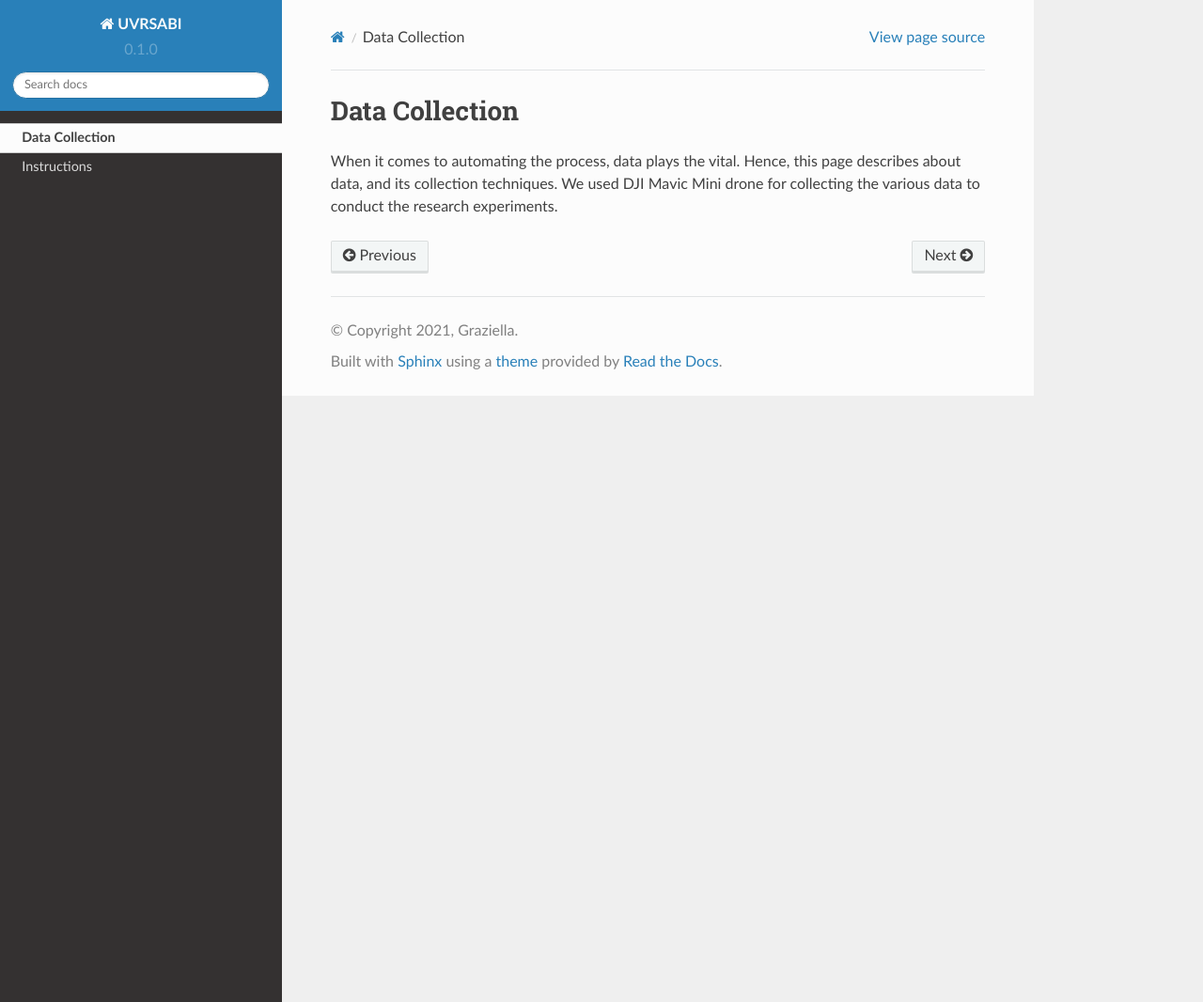
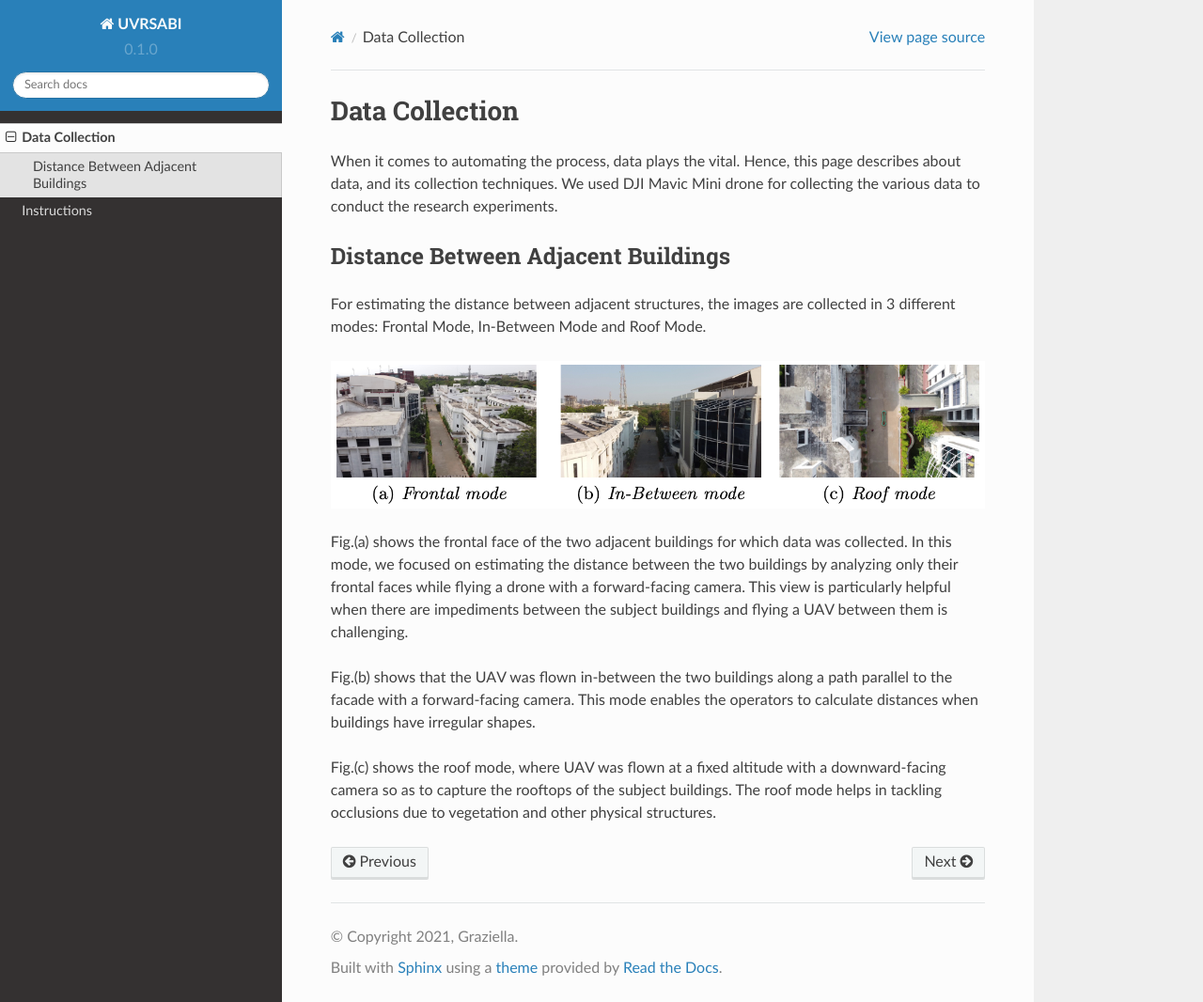
Before and after one commit to UVRSABI/uvrsabi-instructions, a Sphinx documentation site: the page built from docs/source/dataCollection.rst, in a window 1280 px wide and 1066 px high. Shown: the whole window at 94% size. Built offline with Sphinx 7.4.7 and the Read the Docs theme 2.0.0, drawn with Linux system fonts in a browser that asks for light colours.

Commit message:
Update dataCollection.rst

```diff
--- a/docs/source/dataCollection.rst
+++ b/docs/source/dataCollection.rst
@@ -3,3 +3,17 @@ Data Collection
 
 When it comes to automating the process, data plays the vital. Hence, this page describes about data, and its collection techniques.
 We used DJI Mavic Mini drone for collecting the various data to conduct the research experiments.
+
+
+Distance Between Adjacent Buildings
+-------------------------------------
+
+For estimating the distance between adjacent structures, the images are collected in 3 different modes: Frontal Mode, In-Between Mode and Roof Mode.
+
+.. image:: images/dataModes.png
+
+Fig.(a) shows the frontal face of the two adjacent buildings for which data was collected. In this mode, we focused on estimating the distance between the two buildings by analyzing only their frontal faces while flying a drone with a forward-facing camera. This view is particularly helpful when there are impediments between the subject buildings and flying a UAV between them is challenging.
+
+Fig.(b) shows that the UAV was flown in-between the two buildings along a path parallel to the facade with a forward-facing camera. This mode enables the operators to calculate distances when buildings have irregular shapes.
+
+Fig.(c) shows the roof mode, where UAV was flown at a fixed altitude with a downward-facing camera so as to capture the rooftops of the subject buildings. The roof mode helps in tackling occlusions due to vegetation and other physical structures.
```
